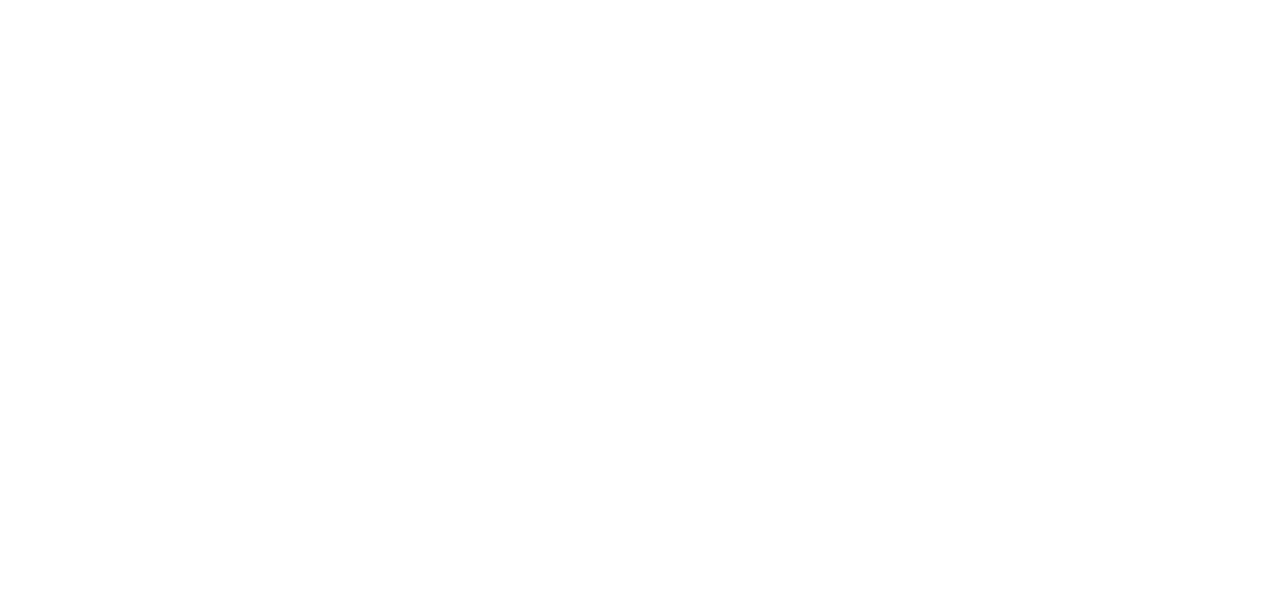
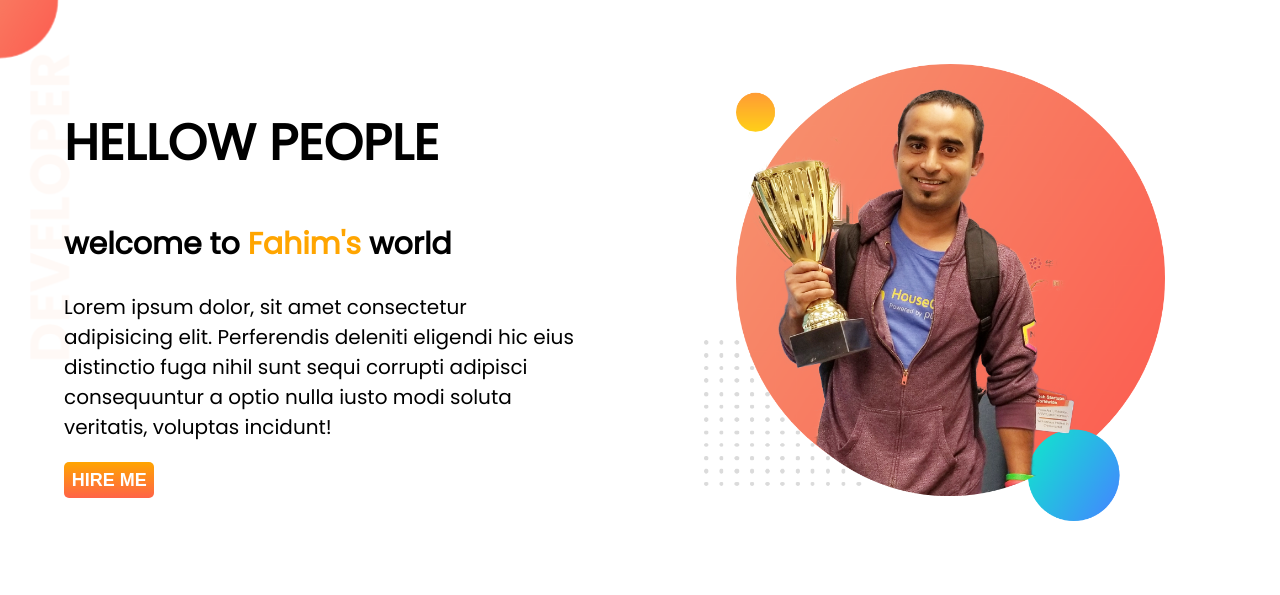
Before and after one commit to fahim00001/developer-portfolio, a plain HTML site: page index.html in a window 1280 px wide. Drawn offline with Linux system fonts and the light colour scheme.

Commit message:
first push

```diff
--- a/index.html
+++ b/index.html
@@ -1,13 +1,38 @@
 <!DOCTYPE html>
 <html lang="en">
+
 <head>
     <meta charset="UTF-8">
     <meta http-equiv="X-UA-Compatible" content="IE=edge">
     <meta name="viewport" content="width=device-width, initial-scale=1.0">
     <title>Document</title>
-    <link rel="stylesheet" href="css/style.css">
+    <!--google fonts-->
+    <link rel="preconnect" href="https://fonts.googleapis.com">
+    <link rel="preconnect" href="https://fonts.gstatic.com" crossorigin>
+    <link href="https://fonts.googleapis.com/css2?family=Poppins&display=swap" rel="stylesheet">
+    <!---CSS-->
+    <link rel="stylesheet" href="
+    style.css">
 </head>
+
 <body>
+    <section class="header">
+        <div class="top-thing">
+            <h1 class="upper-text">Hellow people</h1>
+            <h1 class="lower-text">welcome to <span class="author-name"> Fahim's</span> world</h1>
+            <p class="text-aboutme">Lorem ipsum dolor, sit amet consectetur adipisicing elit. Perferendis deleniti
+                eligendi hic eius distinctio fuga nihil sunt sequi corrupti adipisci consequuntur a optio nulla iusto
+                modi soluta veritatis, voluptas incidunt!</p>
+
+            <a target="_blank" href="http://www.google.com"> <button class="button">HIRE ME</button> </a>
+        </div>
+        <div class="top-thing">
+            <img src="images/jhankar.png" alt="jhankar" srcset="">
+        </div>
+    </section>
+
+
 
 </body>
+
 </html>
--- /dev/null
+++ b/style.css
@@ -0,0 +1,47 @@
+body{
+    font-family: 'Poppins', sans-serif;
+    margin: 0;
+}
+.author-name{
+    color: orange;
+}
+.upper-text{
+    font-size: 50px;
+    text-transform: uppercase;
+    font-weight: bold;
+}
+.lower-text{
+    font-size: 30px;
+    font-weight: 700;
+}
+.text-aboutme{
+    font-size: 20px;
+}
+.button{
+    font-size: 18px;
+    color: white;
+    background-image: linear-gradient( orange,tomato);
+    border-radius: 5px;
+    font-weight: bolder;
+    border: white ;
+    padding: 1.5%;
+
+}
+.button:hover{
+    background-color: #2EE59D;
+    box-shadow: 0px 15px 20px rgba(8, 8, 8, 0.205);
+    color: #fff;
+    transform: translateY(-1px);
+}
+.header{
+    display: flex;
+    background-image: url(images/top-banner.png);
+    background-repeat: no-repeat;
+}
+.top-thing{
+    width: 50%;
+    padding: 5%;
+}
+.top-thing img{
+    width: 90%;
+}
```
Also changed, not shown: css/style.css (deleted).
